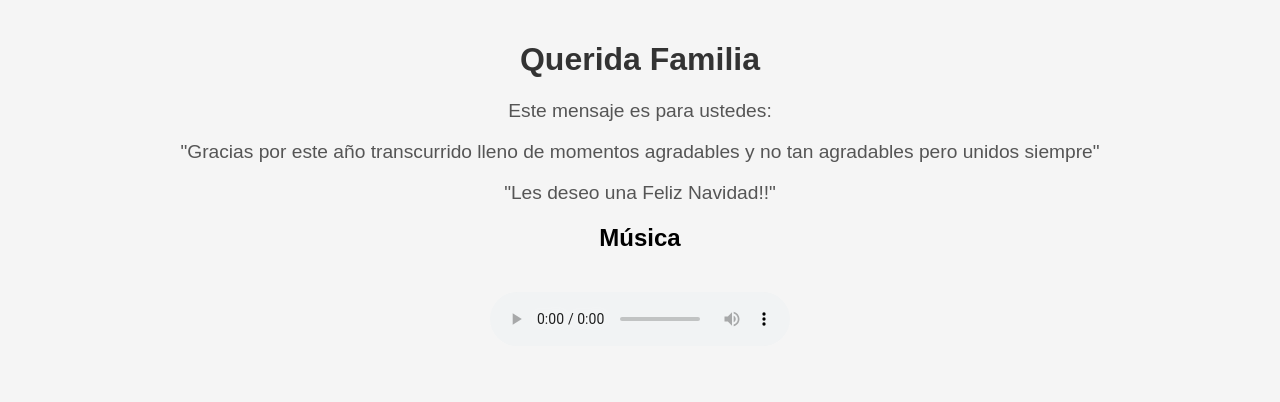
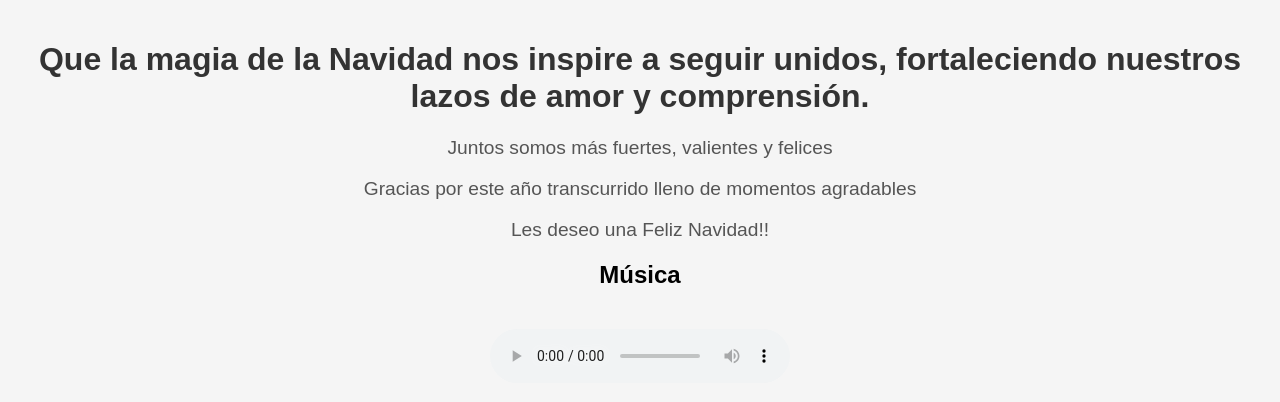
Before and after one commit to IreneCoyago/Familia, a plain HTML site: page index.html in a window 1280 px wide. Drawn offline with Linux system fonts and the light colour scheme.

Commit message:
index.html

```diff
--- a/index.html
+++ b/index.html
@@ -29,10 +29,10 @@
 </head>
 <body>
     <div class="container">
-        <h1>Querida Familia</h1>
-        <p>Este mensaje es para ustedes:</p>
-        <p>"Gracias por este año transcurrido lleno de momentos agradables y no tan agradables pero unidos siempre"</p>
-        <p>"Les deseo una Feliz Navidad!!"</p>
+        <h1>Que la magia de la Navidad nos inspire a seguir unidos, fortaleciendo nuestros lazos de amor y comprensión. </h1>
+        <p>Juntos somos más fuertes, valientes y felices </p>
+        <p>Gracias por este año transcurrido lleno de momentos agradables</p>
+        <p>Les deseo una Feliz Navidad!!</p>
 
         <h2>Música</h2>
         <audio controls>
```
